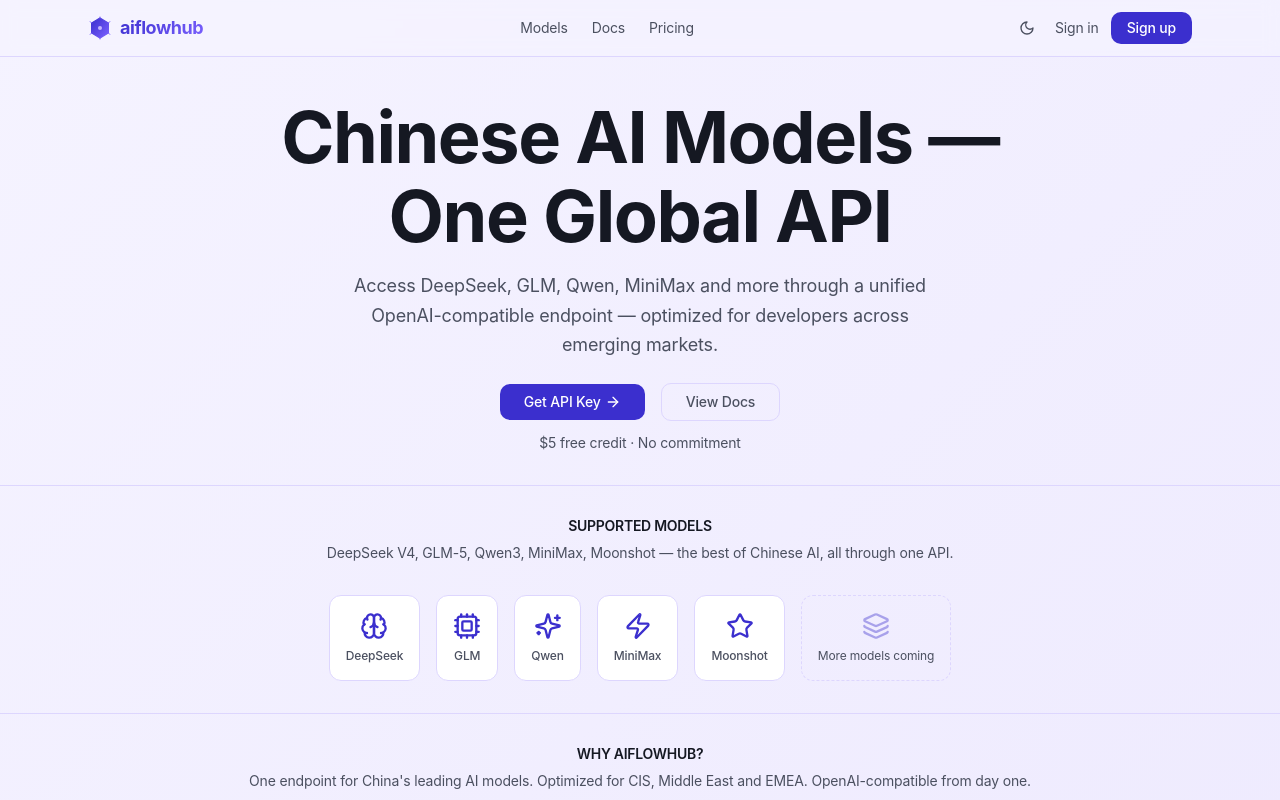
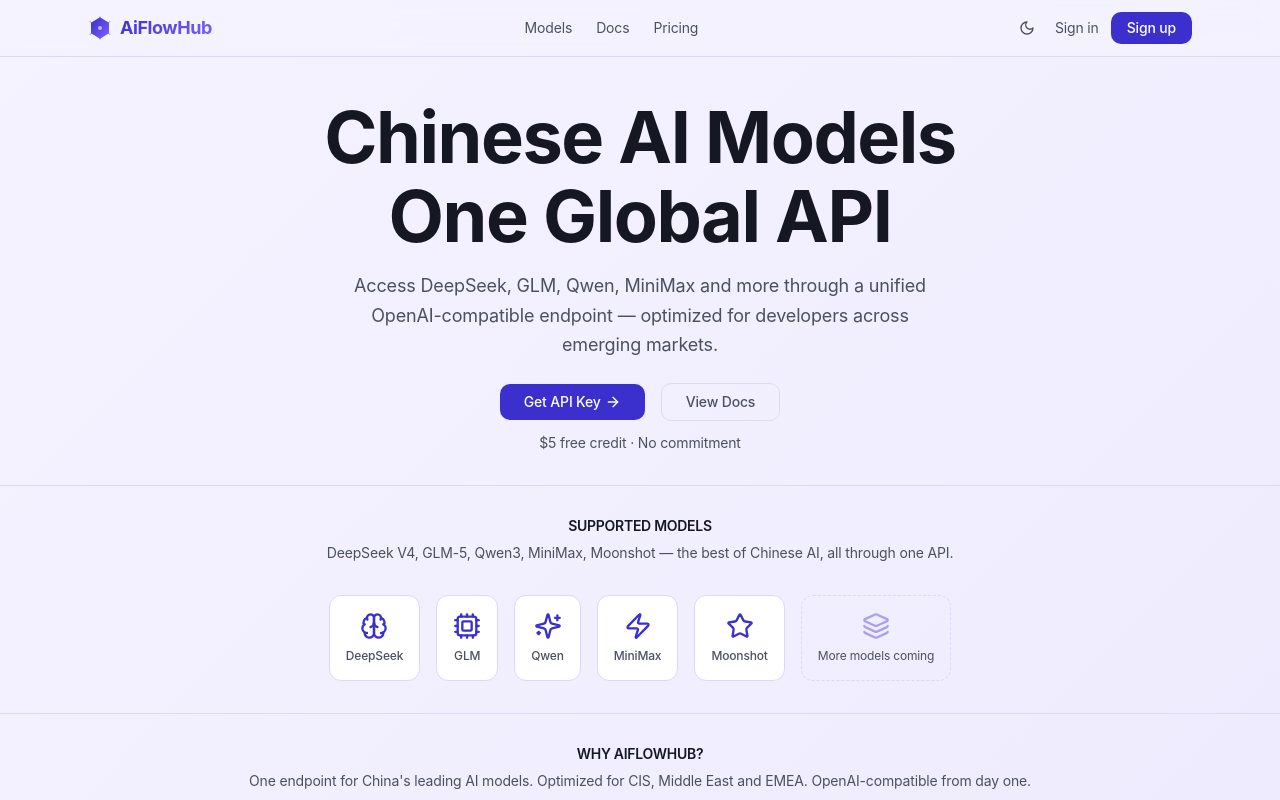
Before and after one commit to lxiaoy605/ai-api-agg, a Next.js app in the folder frontend/: page / in a window 1280 px wide. Shown: the top 800 px of the page. Built offline with nearby package versions, Linux system fonts and the light colour scheme.

Commit message:
brand: rename AiflowHub → AiFlowHub, remove em dash from title

```diff
--- a/frontend/src/app/globals.css
+++ b/frontend/src/app/globals.css
@@ -1,7 +1,7 @@
 @import "tailwindcss";
 
 /* ============================================================
- * AiflowHub Design System — DESIGN.md v1.0 §3, §6
+ * AiFlowHub Design System — DESIGN.md v1.0 §3, §6
  * Tailwind v4 CSS-first configuration
  * ============================================================ */
 
--- a/frontend/src/app/layout.tsx
+++ b/frontend/src/app/layout.tsx
@@ -5,7 +5,7 @@
 import "./globals.css";
 
 export const metadata: Metadata = {
-  title: "AiflowHub — Chinese AI Models. One Global API.",
+  title: "AiFlowHub — Chinese AI Models. One Global API.",
   description:
     "Access DeepSeek, GLM, Qwen, MiniMax and more through a unified OpenAI-compatible endpoint.",
 };
--- a/frontend/src/app/page.tsx
+++ b/frontend/src/app/page.tsx
@@ -155,7 +155,7 @@
         </div>
       </section>
 
-      {/* Why AiflowHub — 六大卖点 */}
+      {/* Why AiFlowHub — 六大卖点 */}
       <section className="border-t border-[var(--border-color)] py-8">
         <div className="mx-auto max-w-3xl px-4 sm:px-6">
           <h2 className="text-sm font-semibold text-[var(--body-text)] tracking-wide uppercase text-center">
@@ -181,7 +181,7 @@
       <footer className="border-t border-[var(--border-color)] py-6">
         <div className="mx-auto max-w-3xl px-4 sm:px-6 flex flex-col items-center gap-3 sm:flex-row sm:justify-between">
           <div className="flex items-center gap-2 text-xs text-[var(--muted-text)]">
-            <span className="font-medium text-[var(--body-text)]">AiflowHub</span>
+            <span className="font-medium text-[var(--body-text)]">AiFlowHub</span>
             <span className="text-[var(--muted-text)]">·</span>
             <span>{t("footerDesc")}</span>
           </div>
--- a/frontend/src/components/brand/BrandLogo.tsx
+++ b/frontend/src/components/brand/BrandLogo.tsx
@@ -8,9 +8,9 @@
 }
 
 /**
- * BrandLogo — AiflowHub network-node logo.
+ * BrandLogo — AiFlowHub network-node logo.
  *
- * - variant="full":  icon (24×24) + "aiflowhub" wordmark (default)
+ * - variant="full":  icon (24×24) + "AiFlowHub" wordmark (default)
  * - variant="icon":  icon only, 24×24
  *
  * Replaces ⚡ emoji / Zap icon per DESIGN.md §1.2.
@@ -26,7 +26,7 @@
       viewBox="0 0 24 24"
       fill="none"
       xmlns="http://www.w3.org/2000/svg"
-      aria-label="AiflowHub logo"
+      aria-label="AiFlowHub logo"
       role="img"
       className="shrink-0"
     >
@@ -78,7 +78,7 @@
           WebkitTextFillColor: "transparent",
         }}
       >
-        aiflowhub
+        AiFlowHub
       </span>
     </span>
   );
--- a/frontend/src/messages/en.json
+++ b/frontend/src/messages/en.json
@@ -29,7 +29,7 @@
     "getStarted": "Get Started"
   },
   "nav": {
-    "brand": "aiflowhub",
+    "brand": "AiFlowHub",
     "dashboard": "Dashboard",
     "apiKeys": "API Keys",
     "models": "Models",
@@ -41,13 +41,13 @@
     "pricing": "Pricing"
   },
   "home": {
-    "title": "Chinese AI Models — One Global API",
+    "title": "Chinese AI Models One Global API",
     "subtitle": "Access DeepSeek, GLM, Qwen, MiniMax and more through a unified OpenAI-compatible endpoint — optimized for developers across emerging markets.",
     "ctaPrimary": "Get API Key",
     "ctaSecondary": "View Docs",
     "moreProviders": "More models coming",
     "freeTrial": "$5 free credit · No commitment",
-    "whyUs": "Why AiflowHub?",
+    "whyUs": "Why AiFlowHub?",
     "whyUsDesc": "One endpoint for China's leading AI models. Optimized for CIS, Middle East and EMEA. OpenAI-compatible from day one.",
     "modelsSection": "Supported Models",
     "modelsDesc": "DeepSeek V4, GLM-5, Qwen3, MiniMax, Moonshot — the best of Chinese AI, all through one API.",
@@ -57,17 +57,17 @@
     "featureLatencyDesc": "Optimized routing for CIS, Middle East and EMEA.",
     "featureCompatibleTitle": "OpenAI Compatible",
     "featureCompatibleDesc": "Switch from OpenAI SDKs with minimal changes.",
-    "whySectionTitle": "Why AiflowHub?",
+    "whySectionTitle": "Why AiFlowHub?",
     "whyItem1": "Unified access to Chinese AI models",
     "whyItem2": "OpenAI-compatible APIs",
     "whyItem3": "Lower latency for EMEA & CIS regions",
     "whyItem4": "USD & crypto friendly billing",
     "whyItem5": "Optimized routing and failover",
     "whyItem6": "No Chinese account required",
-    "footerDesc": "Chinese AI Models — One Global API",
+    "footerDesc": "Chinese AI Models One Global API",
     "terms": "Terms",
     "privacy": "Privacy",
-    "copyright": "© 2026 AiflowHub. All rights reserved."
+    "copyright": "© 2026 AiFlowHub. All rights reserved."
   },
   "dashboard": {
     "title": "Dashboard",
@@ -212,7 +212,7 @@
   },
   "docs": {
     "title": "Docs",
-    "subtitle": "Quickly integrate the AiflowHub platform",
+    "subtitle": "Quickly integrate the AiFlowHub platform",
     "quickStart": "Quick Start",
     "quickStartDesc": "Get started in a few steps. Our API is fully OpenAI-compatible — use the OpenAI SDK with a different base URL.",
     "step1Title": "Get an API Key",
--- a/frontend/src/messages/ru.json
+++ b/frontend/src/messages/ru.json
@@ -18,7 +18,7 @@
     "recommended": "Рекомендуется"
   },
   "nav": {
-    "brand": "aiflowhub",
+    "brand": "AiFlowHub",
     "dashboard": "Панель управления",
     "apiKeys": "API Ключи",
     "models": "Каталог моделей",
--- a/frontend/src/messages/tr.json
+++ b/frontend/src/messages/tr.json
@@ -18,7 +18,7 @@
     "recommended": "Önerilen"
   },
   "nav": {
-    "brand": "aiflowhub",
+    "brand": "AiFlowHub",
     "dashboard": "Kontrol Paneli",
     "apiKeys": "API Anahtarları",
     "models": "Model Kataloğu",
```
Also changed, not shown: 4 other files (tests, documents, lock files or other folders).
